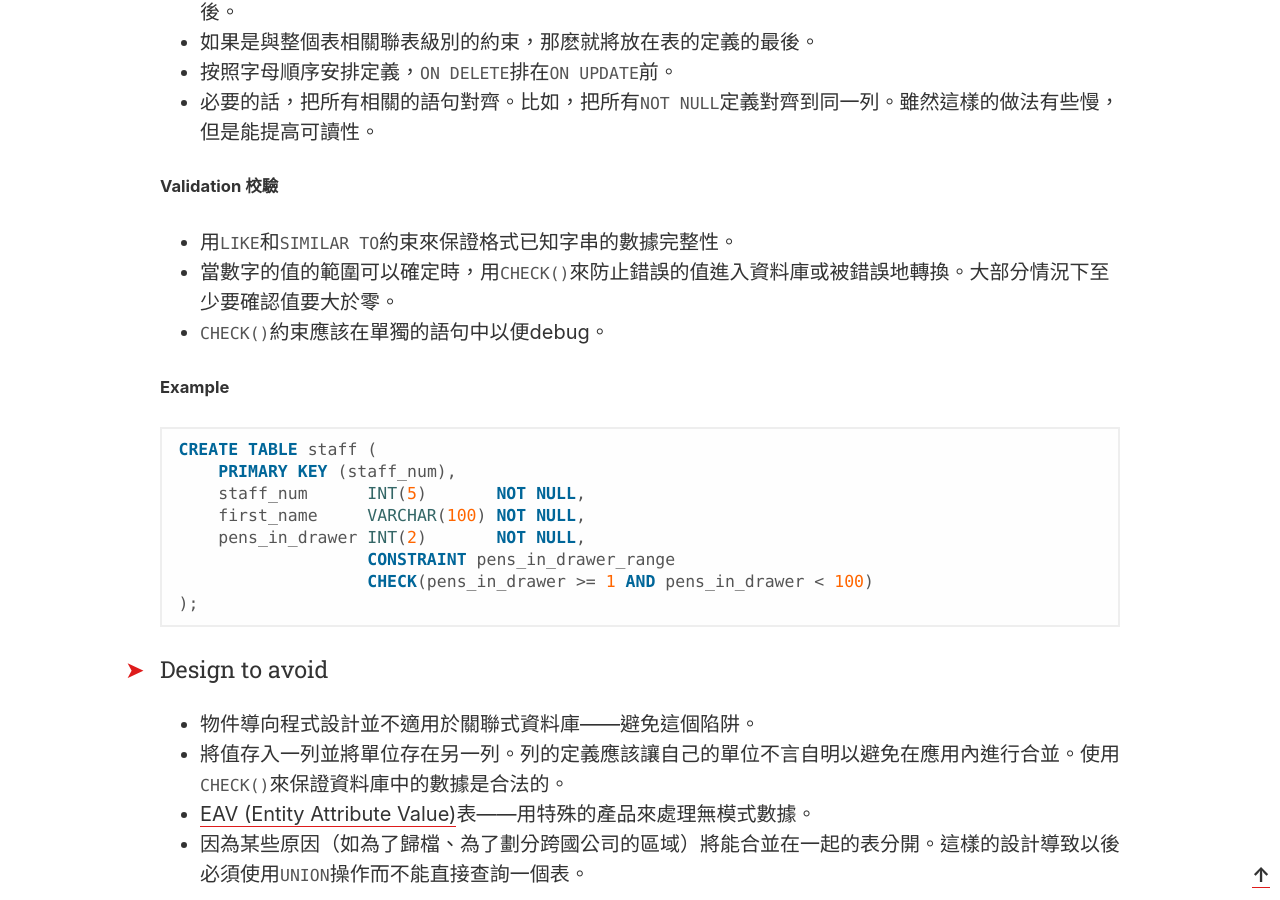
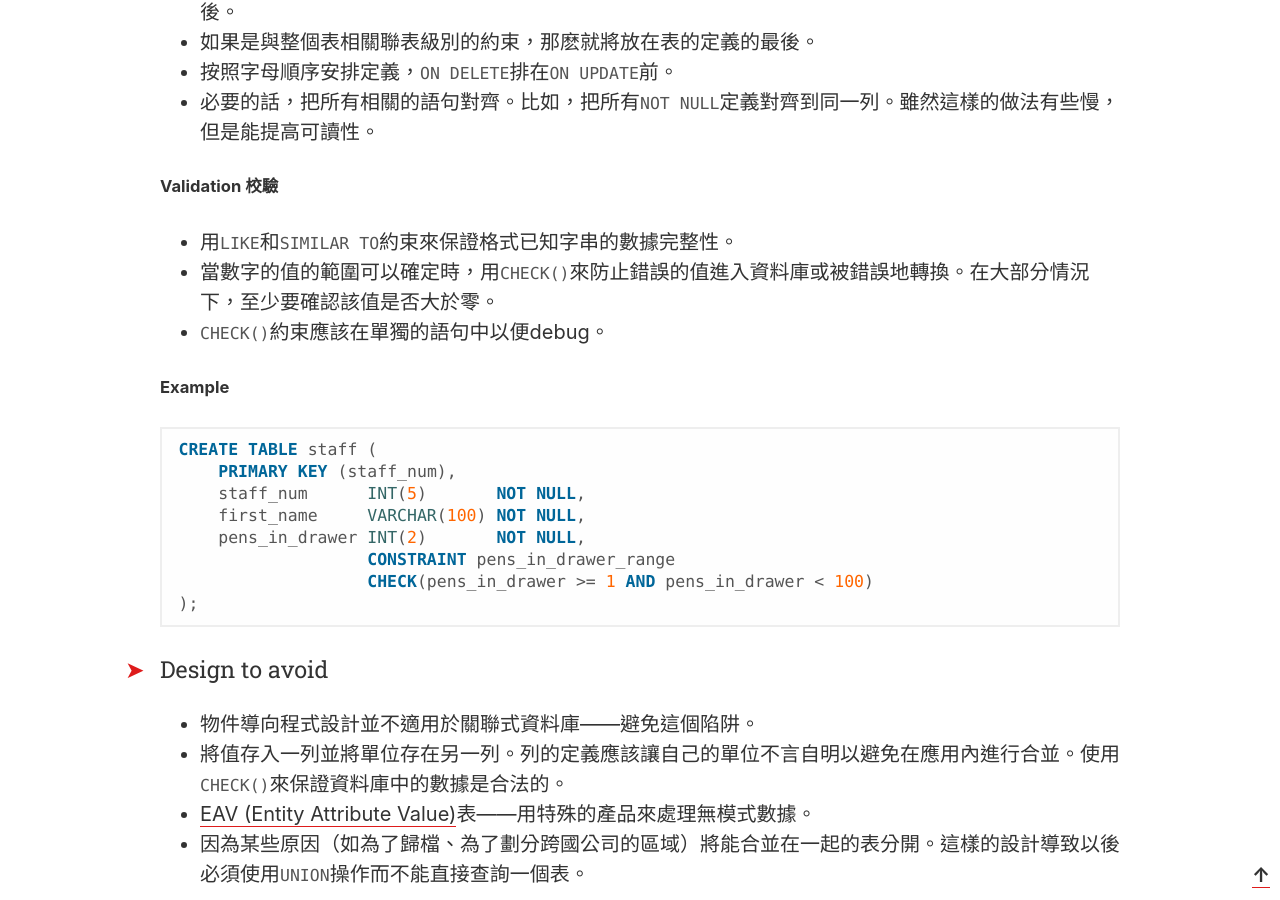
Before and after one commit to treffynnon/sqlstyle.guide, a Jekyll site: the page built from zh-tw/index.md, in a window 1280 px wide and 900 px high, scrolled down 8952 px. Built offline with Jekyll 4.4.1, drawn with Linux system fonts in a browser that asks for light colours; comment, search, counter and statistics services are not loaded.

Commit message:
Correct the translation for zh-TW
"大部分情況下至少要確認值要大於零。" -> "在大部分情況下，至少要確認該值是否大於零。"

```diff
--- a/_includes/sqlstyle.guide.zh-TW.md
+++ b/_includes/sqlstyle.guide.zh-TW.md
@@ -316,7 +316,7 @@ SELECT CASE postcode
 ##### Validation 校驗
 
 * 用`LIKE`和`SIMILAR TO`約束來保證格式已知字串的數據完整性。
-* 當數字的值的範圍可以確定時，用`CHECK()`來防止錯誤的值進入資料庫或被錯誤地轉換。大部分情況下至少要確認值要大於零。
+* 當數字的值的範圍可以確定時，用`CHECK()`來防止錯誤的值進入資料庫或被錯誤地轉換。在大部分情況下，至少要確認該值是否大於零。
 * `CHECK()`約束應該在單獨的語句中以便debug。
 
 ##### Example
```
